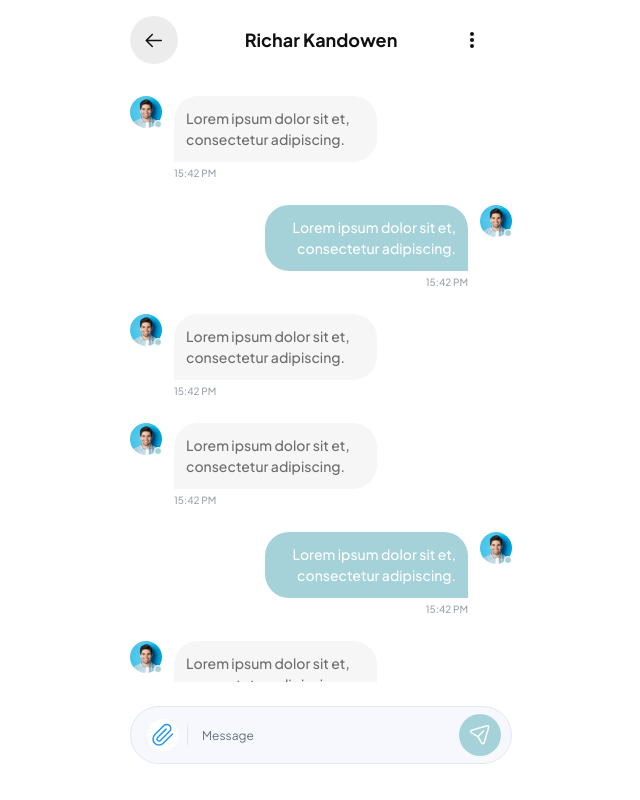
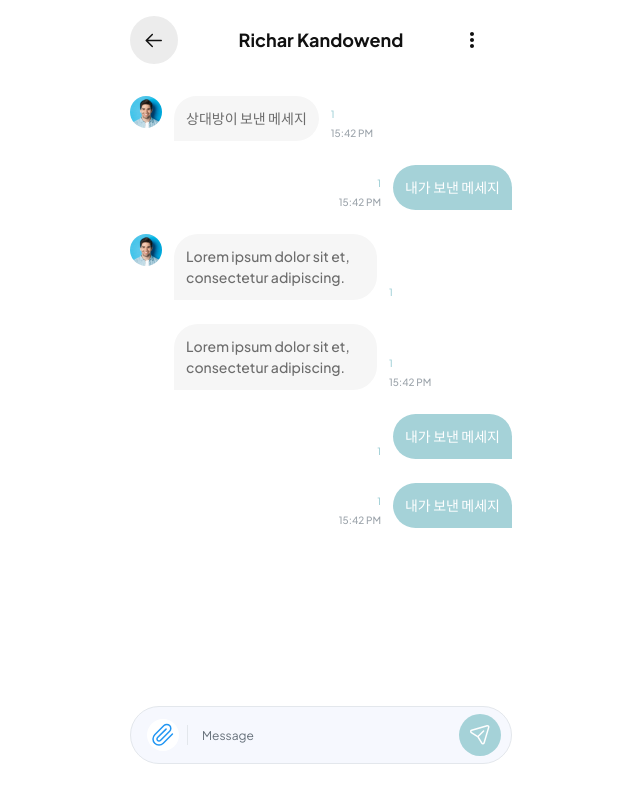
Before and after one commit to sksla/recordOn, a React (Vite) app in the folder frontend/: page /chat in a window 1280 px wide. Shown: the whole page, without its empty margins (319-959 px from the left). Built offline with nearby package versions, Linux system fonts and the light colour scheme.

Commit message:
Change: 채팅 화면 구성 및 css 변경
author: 김영주

- chat/index.tsx :
채팅 화면 구성 바꿈 (메세지 보낸 시간, 안 읽은 수 등)
- chat.css : 메세지 보낸 시간, 안 읽은 수 관련 css 변경 및 추가

```diff
--- a/frontend/public/assets/css/chat.css
+++ b/frontend/public/assets/css/chat.css
@@ -24,7 +24,7 @@ Author url: https://themeforest.net/user/website_stock/portfolio
   height: 56px;
 }
 
-.message-main .message-search .input-field{
+.message-main .message-search .input-field {
   padding: 0;
 }
 
@@ -84,7 +84,7 @@ Author url: https://themeforest.net/user/website_stock/portfolio
 .message .single-chat .trash {
   width: 84px;
   height: 88px;
-  background: #FFF5F5;
+  background: #fff5f5;
   position: absolute;
   top: 0;
   right: 24px;
@@ -110,6 +110,12 @@ Author url: https://themeforest.net/user/website_stock/portfolio
   width: 48px;
 }
 
+.ellipsis {
+  white-space: nowrap; /* 줄바꿈 없이 한 줄로 */
+  overflow: hidden; /* 넘친 내용 숨기기 */
+  text-overflow: ellipsis; /* 넘친 부분에 ... 표시 */
+}
+
 .chat .dropdown-menu {
   border: 0;
   padding: 16px;
@@ -120,7 +126,7 @@ Author url: https://themeforest.net/user/website_stock/portfolio
 }
 
 .chat .dropdown-menu::after {
-  content: '';
+  content: "";
   height: 12px;
   width: 12px;
   background: white;
@@ -186,7 +192,7 @@ Author url: https://themeforest.net/user/website_stock/portfolio
 .inbox .text .msg {
   width: 100%;
   padding: 12px;
-  background: #F6F6F6;
+  background: #f6f6f6;
   border-radius: 24px 24px 24px 0;
   font-size: 14px;
   font-weight: 500;
@@ -200,13 +206,49 @@ Author url: https://themeforest.net/user/website_stock/portfolio
   text-align: right;
 }
 
-.inbox .text .time {
+/* .inbox .text .time {
   font-size: 10px;
   font-weight: 500;
   color: var(--gray-60);
 }
 
+.inbox .text .read-count {
+  font-size: 10px;
+  font-weight: 500;
+  color: var(--primary);
+}
+
+.inbox .right .text .read-count {
+  text-align: end;
+}
+
 .inbox .right .text .time {
+  text-align: end;
+} */
+
+.inbox .msg-info {
+  display: flex;
+  flex-direction: column;
+  justify-content: end;
+}
+
+.inbox .msg-info .time {
+  font-size: 10px;
+  font-weight: 500;
+  color: var(--gray-60);
+}
+
+.inbox .msg-info .read-count {
+  font-size: 10px;
+  font-weight: 500;
+  color: var(--primary);
+}
+
+.inbox .right .msg-info .read-count {
+  text-align: end;
+}
+
+.inbox .right .msg-info .time {
   text-align: end;
 }
 
@@ -261,7 +303,7 @@ Author url: https://themeforest.net/user/website_stock/portfolio
 /*===========================================================
 05: video-call CSS
 =============================================================*/
-.video-call{
+.video-call {
   height: calc(100vh - 92px);
   border-bottom-left-radius: 50px;
   border-bottom-right-radius: 50px;
@@ -269,12 +311,12 @@ Author url: https://themeforest.net/user/website_stock/portfolio
   position: relative;
 }
 
-.video-call .img-main{
+.video-call .img-main {
   height: 50%;
   width: 100%;
 }
 
-.call-info{
+.call-info {
   position: absolute;
   bottom: 26px;
   left: 24px;
@@ -282,35 +324,35 @@ Author url: https://themeforest.net/user/website_stock/portfolio
   z-index: 20;
 }
 
-.call-info .call-info-main{
+.call-info .call-info-main {
   background: var(--primary-text);
   border-radius: 50px;
   padding: 12px 24px;
 }
 
-.call-info .image{
+.call-info .image {
   height: 45px;
   width: 45px;
 }
 
-.call-info h5{
+.call-info h5 {
   font-size: 14px;
   font-weight: 700;
-  color: #FEFEFE;
+  color: #fefefe;
 }
 
-.call-info p{
+.call-info p {
   font-size: 12px;
   color: var(--gray-40);
 }
 
-.call-info .dot{
+.call-info .dot {
   height: 9px;
   width: 9px;
   background: var(--alert);
 }
 
-.call-info .time{
+.call-info .time {
   font-weight: 500;
   color: var(--gray-30);
 }
@@ -318,35 +360,35 @@ Author url: https://themeforest.net/user/website_stock/portfolio
 /*===========================================================
 06: action CSS
 =============================================================*/
-.action{
+.action {
   padding: 22px 46px;
 }
 
 .action ul a,
-.action ul button{
+.action ul button {
   height: 48px;
   width: 48px;
   background: var(--gray-30);
 }
 
 .action ul a.call,
-.action ul button.call{
+.action ul button.call {
   background: var(--alert);
 }
 
 /*===========================================================
 07: audio-call CSS
 =============================================================*/
-.audio-call{
+.audio-call {
   height: 100vh;
   width: 100%;
 }
 
-.audio-call .call-info{
+.audio-call .call-info {
   bottom: 40px;
 }
 
-.audio-call .page-title{
+.audio-call .page-title {
   display: block;
   position: absolute;
   top: 0;
@@ -355,12 +397,12 @@ Author url: https://themeforest.net/user/website_stock/portfolio
   background: transparent;
 }
 
-.audio-call .page-title .back-btn{
+.audio-call .page-title .back-btn {
   background: rgba(255, 255, 255, 0.56);
 }
 
 .audio-call .call-info a,
-.audio-call .call-info button{
+.audio-call .call-info button {
   height: 60px;
   width: 60px;
   background: white;
@@ -369,14 +411,14 @@ Author url: https://themeforest.net/user/website_stock/portfolio
 }
 
 .audio-call .call-info a.call,
-.audio-call .call-info button.call{
+.audio-call .call-info button.call {
   height: 70px;
   width: 70px;
   background: var(--alert);
   margin: auto;
 }
 
-.audio-call .call-info .btns{
+.audio-call .call-info .btns {
   margin-top: -12px;
   margin-bottom: 32px;
 }
@@ -384,19 +426,19 @@ Author url: https://themeforest.net/user/website_stock/portfolio
 /*===========================================================
 08: dark-mode CSS
 =============================================================*/
-.dark-mode .message .single-chat .single-main{
+.dark-mode .message .single-chat .single-main {
   background: var(--gray-100);
 }
 
 .dark-mode .message .single-chat h4,
-.dark-mode .type-msg .input-msg ,
-.dark-mode .chat .dropdown-item{
+.dark-mode .type-msg .input-msg,
+.dark-mode .chat .dropdown-item {
   color: white;
 }
 
 .dark-mode .message .single-chat p,
 .dark-mode .message .single-chat h5,
-.dark-mode .type-msg .input-msg::placeholder{
+.dark-mode .type-msg .input-msg::placeholder {
   color: var(--gray-40);
 }
 
@@ -405,11 +447,11 @@ Author url: https://themeforest.net/user/website_stock/portfolio
 .dark-mode .chat .dropdown-menu,
 .dark-mode .chat .dropdown-menu::after,
 .dark-mode .action ul a,
-.dark-mode .action ul button{
+.dark-mode .action ul button {
   background: var(--gray-80);
 }
 
-.dark-mode .inbox .text .msg{
+.dark-mode .inbox .text .msg {
   background: var(--gray-90);
   color: white;
 }
@@ -421,8 +463,9 @@ Author url: https://themeforest.net/user/website_stock/portfolio
 .dark-mode .chat .page-title .more-btn img,
 .dark-mode .chat .dropdown-menu li:first-child .dropdown-item img,
 .dark-mode .action ul a img,
-.dark-mode .action ul button img{
-  filter: brightness(0) saturate(100%) invert(100%) sepia(0%) saturate(7500%) hue-rotate(322deg) brightness(102%) contrast(102%);
+.dark-mode .action ul button img {
+  filter: brightness(0) saturate(100%) invert(100%) sepia(0%) saturate(7500%)
+    hue-rotate(322deg) brightness(102%) contrast(102%);
 }
 
 .dark-mode .action ul a.call,
--- a/frontend/src/components/chat/chat-area/index.tsx
+++ b/frontend/src/components/chat/chat-area/index.tsx
@@ -1,12 +1,10 @@
 import { useState } from "react";
 import { Link, useNavigate } from "react-router-dom";
-
-
 
 const ChatArea = () => {
   const navigate = useNavigate();
   const handleBack = () => {
-    navigate(-1);  // -1 navigates back to the previous page
+    navigate(-1); // -1 navigates back to the previous page
   };
 
   const [open, setOpen] = useState(false);
@@ -25,7 +23,7 @@ const ChatArea = () => {
           >
             <img src="/assets/svg/arrow-left-black.svg" alt="arrow" />
           </button>
-					<h3 className="main-title">Richar Kandowen</h3>
+          <h3 className="main-title ellipsis">Richar Kandowend</h3>
           <div className="dropdown">
             <button
               type="button"
@@ -49,8 +47,14 @@ const ChatArea = () => {
               }}
             >
               <li>
+                <div>대화상대</div>
                 <Link className="dropdown-item" to="/audio-call">
-									<img src="/assets/svg/voice-call.svg" alt="call" />
+                  <img
+                    style={{ width: "10px", height: "10px" }}
+                    src="/assets/images/chat/img-1.png"
+                    className="w-100 img-fluid h-100 object-fit-cover rounded-full"
+                    alt="call"
+                  />
                   Voice Call
                 </Link>
               </li>
@@ -66,7 +70,133 @@ const ChatArea = () => {
 
         <section className="inbox px-24">
           <ul>
+            {/* ================상대방이 보낸 메세지=================== */}
             <li className="left d-flex gap-12">
+              <div className="avatar position-relative">
+                <img
+                  src="/assets/images/chat/img-1.png"
+                  alt="Avatar"
+                  className="w-100 img-fluid h-100 object-fit-cover rounded-full"
+                />
+                {/* <span className="active-dot rounded-full d-inline-block"></span> */}
+              </div>
+
+              <div className="text">
+                <p className="msg">상대방이 보낸 메세지</p>
+              </div>
+              <div className="msg-info">
+                <p className="read-count pt-04">1</p>
+                <p className="time pt-04">15:42 PM</p>
+              </div>
+            </li>
+
+            {/* ======================================================== */}
+
+            {/* ================내가 보낸 메세지========================== */}
+            <li className="right d-flex flex-row-reverse gap-12">
+              {/*
+							<div className="avatar position-relative">
+								<img
+									src="/assets/images/chat/img-1.png"
+									alt="Avatar"
+									className="w-100 img-fluid h-100 object-fit-cover rounded-full"
+								/>
+								<span className="active-dot rounded-full d-inline-block"></span>
+							</div>
+							*/}
+              <div className="text">
+                <p className="msg">내가 보낸 메세지</p>
+              </div>
+              <div className="msg-info">
+                <p className="read-count pt-04">1</p>
+                <p className="time pt-04">15:42 PM</p>
+              </div>
+            </li>
+
+            {/* ========================================== */}
+
+            <li className="left d-flex gap-12">
+              <div className="avatar position-relative">
+                <img
+                  src="/assets/images/chat/img-1.png"
+                  alt="Avatar"
+                  className="w-100 img-fluid h-100 object-fit-cover rounded-full"
+                />
+              </div>
+
+              <div className="text">
+                <p className="msg">
+                  Lorem ipsum dolor sit et, consectetur adipiscing.
+                </p>
+              </div>
+              <div className="msg-info">
+                <p className="read-count pt-04">1</p>
+              </div>
+            </li>
+
+            <li className="left d-flex gap-12">
+              <div className="avatar position-relative">
+                {/* <img
+                  src="/assets/images/chat/img-1.png"
+                  alt="Avatar"
+                  className="w-100 img-fluid h-100 object-fit-cover rounded-full"
+                />
+                <span className="active-dot rounded-full d-inline-block"></span> */}
+              </div>
+
+              <div className="text">
+                <p className="msg">
+                  Lorem ipsum dolor sit et, consectetur adipiscing.
+                </p>
+              </div>
+              <div className="msg-info">
+                <p className="read-count pt-04">1</p>
+                <p className="time pt-04">15:42 PM</p>
+              </div>
+            </li>
+
+            {/* ================내가 보낸 메세지========================== */}
+            <li className="right d-flex flex-row-reverse gap-12">
+              {/*
+							<div className="avatar position-relative">
+								<img
+									src="/assets/images/chat/img-1.png"
+									alt="Avatar"
+									className="w-100 img-fluid h-100 object-fit-cover rounded-full"
+								/>
+								<span className="active-dot rounded-full d-inline-block"></span>
+							</div>
+							*/}
+              <div className="text">
+                <p className="msg">내가 보낸 메세지</p>
+              </div>
+              <div className="msg-info">
+                <p className="read-count pt-04">1</p>
+              </div>
+            </li>
+
+            <li className="right d-flex flex-row-reverse gap-12">
+              {/*
+							<div className="avatar position-relative">
+								<img
+									src="/assets/images/chat/img-1.png"
+									alt="Avatar"
+									className="w-100 img-fluid h-100 object-fit-cover rounded-full"
+								/>
+								<span className="active-dot rounded-full d-inline-block"></span>
+							</div>
+							*/}
+              <div className="text">
+                <p className="msg">내가 보낸 메세지</p>
+              </div>
+              <div className="msg-info">
+                <p className="read-count pt-04">1</p>
+                <p className="time pt-04">15:42 PM</p>
+              </div>
+            </li>
+            {/* ========================================== */}
+
+            {/* <li className="left d-flex gap-12">
               <div className="avatar position-relative">
                 <img
                   src="/assets/images/chat/img-1.png"
@@ -100,96 +230,7 @@ const ChatArea = () => {
                 </p>
                 <p className="time pt-04">15:42 PM</p>
               </div>
-						</li>
-
-						<li className="left d-flex gap-12">
-							<div className="avatar position-relative">
-								<img
-									src="/assets/images/chat/img-1.png"
-									alt="Avatar"
-									className="w-100 img-fluid h-100 object-fit-cover rounded-full"
-								/>
-								<span className="active-dot rounded-full d-inline-block"></span>
-							</div>
-
-							<div className="text">
-								<p className="msg">
-									Lorem ipsum dolor sit et, consectetur adipiscing.
-								</p>
-								<p className="time pt-04">15:42 PM</p>
-							</div>
-						</li>
-
-						<li className="left d-flex gap-12">
-							<div className="avatar position-relative">
-								<img
-									src="/assets/images/chat/img-1.png"
-									alt="Avatar"
-									className="w-100 img-fluid h-100 object-fit-cover rounded-full"
-								/>
-								<span className="active-dot rounded-full d-inline-block"></span>
-							</div>
-
-							<div className="text">
-								<p className="msg">
-									Lorem ipsum dolor sit et, consectetur adipiscing.
-								</p>
-								<p className="time pt-04">15:42 PM</p>
-							</div>
-						</li>
-
-						<li className="right d-flex flex-row-reverse gap-12">
-							<div className="avatar position-relative">
-								<img
-									src="/assets/images/chat/img-1.png"
-									alt="Avatar"
-									className="w-100 img-fluid h-100 object-fit-cover rounded-full"
-								/>
-								<span className="active-dot rounded-full d-inline-block"></span>
-							</div>
-
-							<div className="text">
-								<p className="msg">
-									Lorem ipsum dolor sit et, consectetur adipiscing.
-								</p>
-								<p className="time pt-04">15:42 PM</p>
-							</div>
-						</li>
-						<li className="left d-flex gap-12">
-							<div className="avatar position-relative">
-								<img
-									src="/assets/images/chat/img-1.png"
-									alt="Avatar"
-									className="w-100 img-fluid h-100 object-fit-cover rounded-full"
-								/>
-								<span className="active-dot rounded-full d-inline-block"></span>
-							</div>
-
-							<div className="text">
-								<p className="msg">
-									Lorem ipsum dolor sit et, consectetur adipiscing.
-								</p>
-								<p className="time pt-04">15:42 PM</p>
-							</div>
-						</li>
-
-						<li className="right d-flex flex-row-reverse gap-12">
-							<div className="avatar position-relative">
-								<img
-									src="/assets/images/chat/img-1.png"
-									alt="Avatar"
-									className="w-100 img-fluid h-100 object-fit-cover rounded-full"
-								/>
-								<span className="active-dot rounded-full d-inline-block"></span>
-							</div>
-
-							<div className="text">
-								<p className="msg">
-									Lorem ipsum dolor sit et, consectetur adipiscing.
-								</p>
-								<p className="time pt-04">15:42 PM</p>
-							</div>
-						</li>
+            </li> */}
           </ul>
         </section>
 
```
Lines whose indentation alone changed are shown as unchanged.
